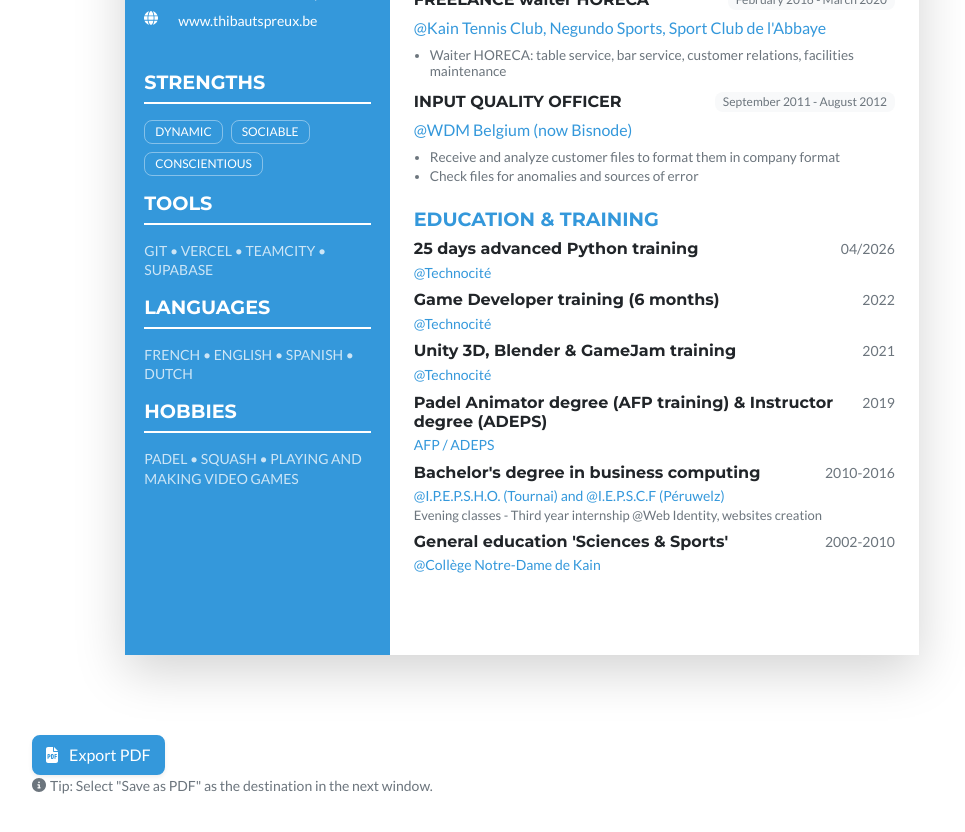
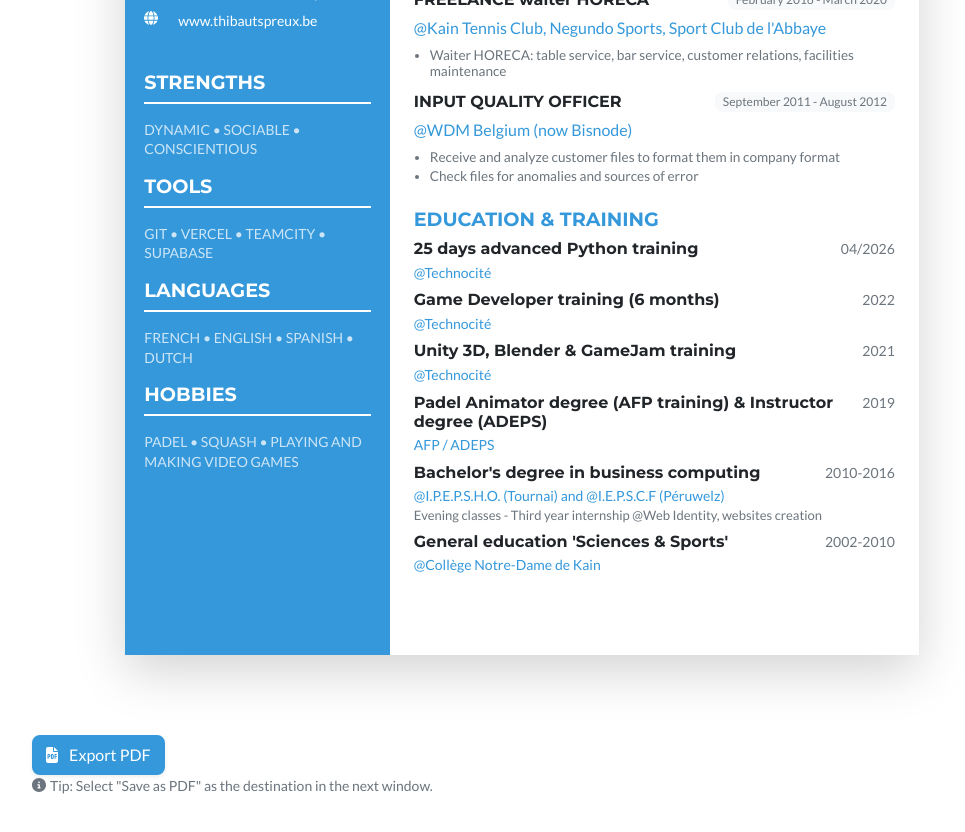
Before and after one commit to ThibNach/WebsiteV2, a React (Vite) app: page /AboutMe in a window 1280 px wide. Shown: the part 860-1692 px from the top of the page, without its empty margins (118-1083 px from the left). Built offline with nearby package versions, Linux system fonts and the light colour scheme; no server answers.

Commit message:
[RESUME] Modify Strenghts display style

```diff
--- a/src/Pages/AboutMe/Components/Resume.tsx
+++ b/src/Pages/AboutMe/Components/Resume.tsx
@@ -167,10 +167,7 @@ const Resume = (
                             </ul>
                         </SideBarSection>
                         <SideBarSection title="Strengths">
-                            { personalData.strengths.map( s => (
-                                <span key={ s } className="badge cv-badge-outline">{ s }</span>
-                            ) ) }
-
+                            <p className="small mb-0 opacity-75"> { personalData.strengths.join( " • " )}</p>
                         </SideBarSection>
                         <SideBarSection title="Tools">
                             <p className="small mb-0 opacity-75">{ personalData.tools.join( " • " ) }</p>
```
